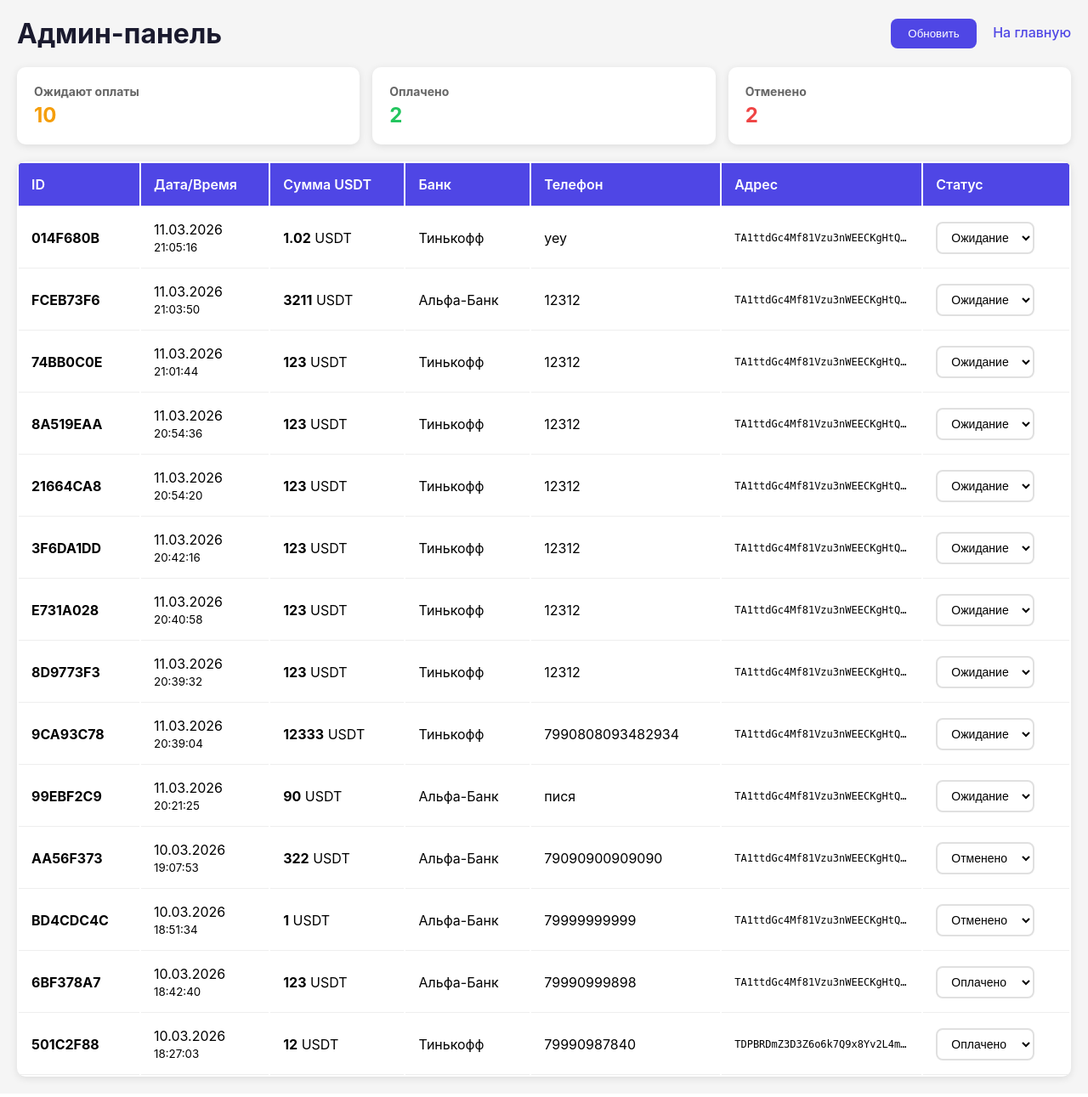
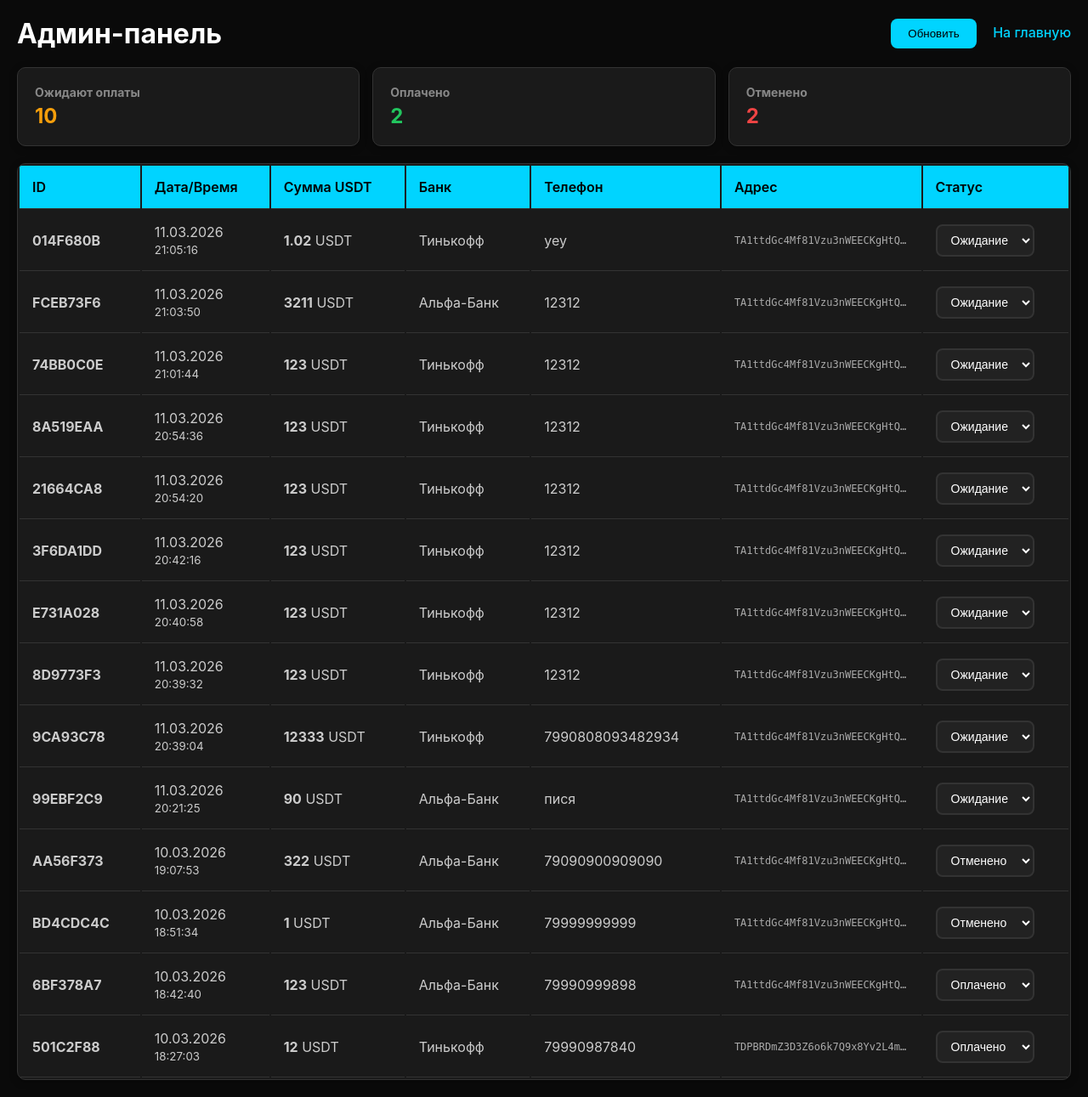
Before and after one commit to olejjkaboii/cts-exchange, a FastAPI app: page /admin in a window 1280 px wide. Shown: the whole page at 85% size. Run offline with FastAPI, Linux system fonts and the light colour scheme; data comes from the database, SQL or seed files in the repository.

Commit message:
feat: dark theme design

```diff
--- a/templates/admin.html
+++ b/templates/admin.html
@@ -8,8 +8,9 @@
         * { margin: 0; padding: 0; box-sizing: border-box; }
         body {
             font-family: -apple-system, BlinkMacSystemFont, 'Segoe UI', Roboto, sans-serif;
-            background: #f5f5f5;
+            background: #0a0a0a;
             padding: 20px;
+            color: #fff;
         }
         .header {
             display: flex;
@@ -17,9 +18,9 @@
             align-items: center;
             margin-bottom: 20px;
         }
-        h1 { color: #1a1a2e; }
+        h1 { color: #fff; }
         .back-link {
-            color: #4f46e5;
+            color: #00d4ff;
             text-decoration: none;
             font-weight: 500;
         }
@@ -29,36 +30,38 @@
             margin-bottom: 20px;
         }
         .stat-card {
-            background: white;
+            background: #1a1a1a;
             padding: 20px;
             border-radius: 10px;
-            box-shadow: 0 2px 10px rgba(0,0,0,0.1);
+            box-shadow: 0 2px 10px rgba(0,0,0,0.3);
             flex: 1;
+            border: 1px solid #333;
         }
-        .stat-card h3 { color: #666; font-size: 14px; margin-bottom: 5px; }
-        .stat-card .value { font-size: 24px; font-weight: 700; color: #1a1a2e; }
+        .stat-card h3 { color: #888; font-size: 14px; margin-bottom: 5px; }
+        .stat-card .value { font-size: 24px; font-weight: 700; color: #fff; }
         .stat-card.pending .value { color: #f59e0b; }
         .stat-card.paid .value { color: #22c55e; }
         .stat-card.canceled .value { color: #ef4444; }
 
         table {
             width: 100%;
-            background: white;
+            background: #1a1a1a;
             border-radius: 10px;
             overflow: hidden;
-            box-shadow: 0 2px 10px rgba(0,0,0,0.1);
+            box-shadow: 0 2px 10px rgba(0,0,0,0.3);
+            border: 1px solid #333;
         }
         th, td {
             padding: 15px;
             text-align: left;
-            border-bottom: 1px solid #eee;
+            border-bottom: 1px solid #333;
         }
         th {
-            background: #4f46e5;
-            color: white;
+            background: #00d4ff;
+            color: #000;
             font-weight: 600;
         }
-        tr:hover { background: #f9fafb; }
+        tr:hover { background: #252525; }
 
         .status-badge {
             padding: 6px 12px;
@@ -73,15 +76,16 @@
 
         select.status-select {
             padding: 8px 12px;
-            border: 2px solid #e0e0e0;
+            border: 2px solid #333;
             border-radius: 8px;
             font-size: 14px;
             cursor: pointer;
-            background: white;
+            background: #222;
+            color: #fff;
         }
         select.status-select:focus {
             outline: none;
-            border-color: #4f46e5;
+            border-color: #00d4ff;
         }
 
         .address-cell {
@@ -90,24 +94,26 @@
             max-width: 200px;
             overflow: hidden;
             text-overflow: ellipsis;
+            color: #aaa;
         }
 
         .refresh-btn {
-            background: #4f46e5;
-            color: white;
+            background: #00d4ff;
+            color: #000;
             border: none;
             padding: 10px 20px;
             border-radius: 8px;
             cursor: pointer;
             font-weight: 500;
         }
-        .refresh-btn:hover { background: #4338ca; }
+        .refresh-btn:hover { background: #00b8e6; }
 
         .empty {
             text-align: center;
             padding: 60px;
-            color: #999;
+            color: #666;
         }
+        td { color: #ccc; }
     </style>
 </head>
 <body>
```
Also changed, not shown: templates/payment.html (+22 -18 lines).
